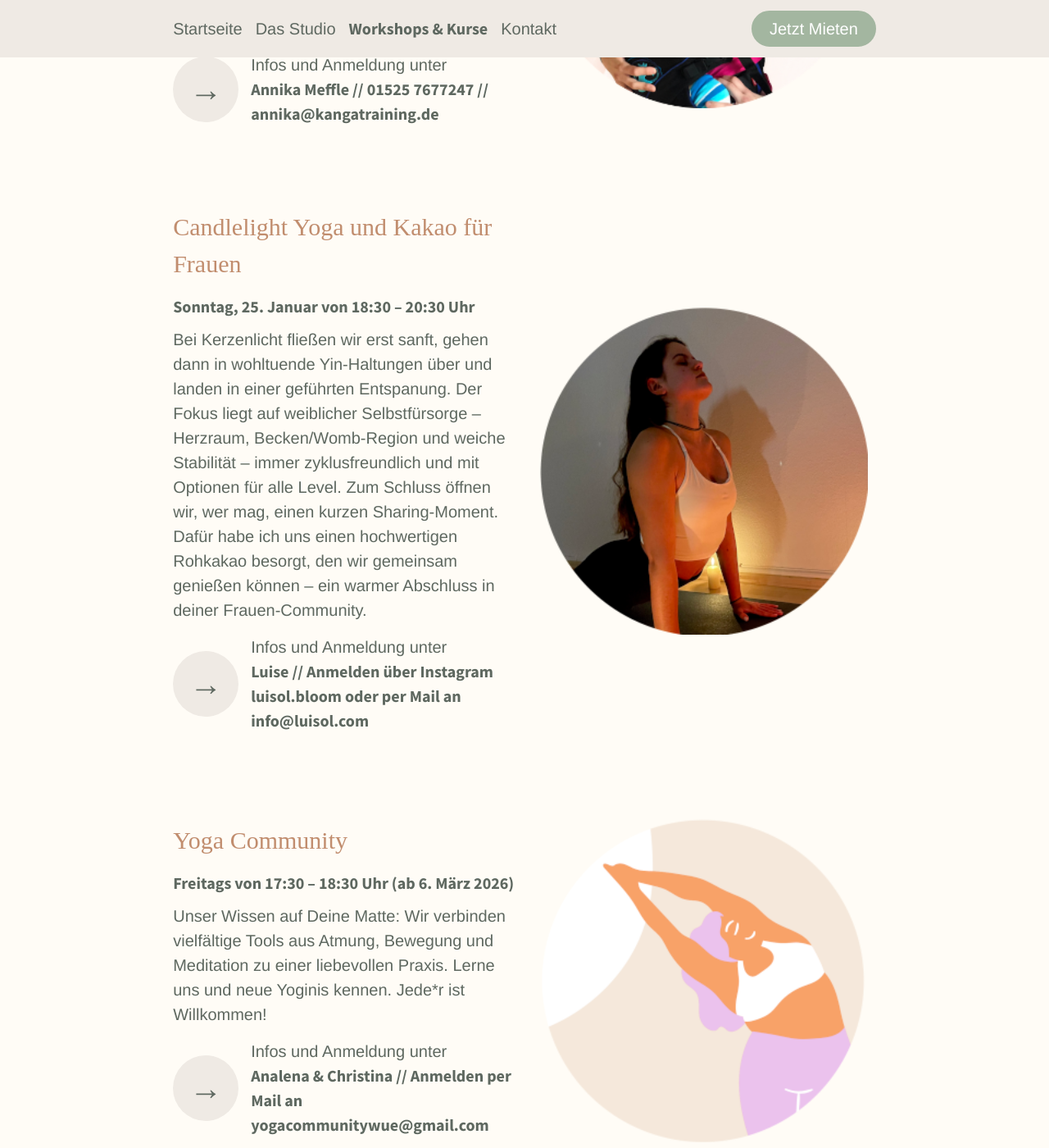
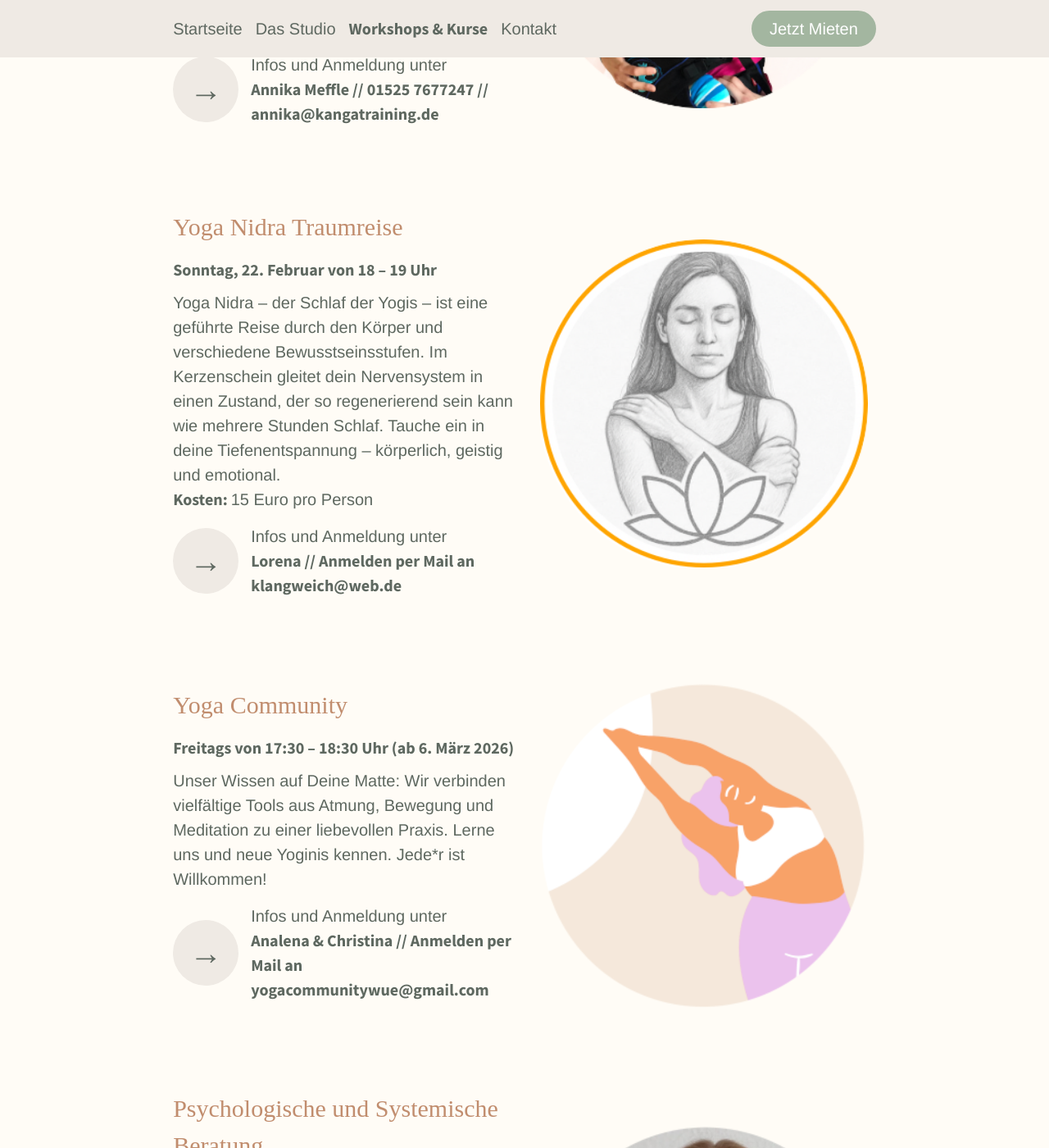
Before and after one commit to sonjafeitsch/meine-nische-website, a Jekyll site: the page built from kurse.html, in a window 1280 px wide and 1400 px high, scrolled down 1120 px. Shown: the whole window at 82% size. Built offline with Jekyll 4.4.1, drawn with Linux system fonts in a browser that asks for light colours; some web fonts are replaced.

Commit message:
update events

```diff
--- a/kurse.html
+++ b/kurse.html
@@ -11,15 +11,14 @@ events:
     Es ist eine wohltuende Auszeit und Du kannst Energie für Deine Seele tanken. In einer liebevollen Mamarunde findest Du Motivation und Spaß."
     costs: "115 € für 8-Wochen Kurs oder 90 Euro für eine flexible 5er Karte"
     address: "Annika Meffle // 01525 7677247 // annika@kangatraining.de"
-  - name: "Candlelight Yoga und Kakao für Frauen"
-    image: luisa2.png
-    time:  Sonntag, 25. Januar von 18:30 – 20:30 Uhr
-    description: "Bei Kerzenlicht fließen wir erst sanft, gehen dann in wohltuende Yin-Haltungen über und landen in einer
-    geführten Entspanung. Der Fokus liegt auf weiblicher Selbstfürsorge – Herzraum, Becken/Womb-Region und
-    weiche Stabilität – immer zyklusfreundlich und mit Optionen für alle Level. Zum Schluss öffnen wir, wer mag,
-    einen kurzen Sharing-Moment. Dafür habe ich uns einen hochwertigen Rohkakao besorgt, den wir gemeinsam genießen
-    können – ein warmer Abschluss in deiner Frauen-Community."
-    address: "Luise // Anmelden über Instagram luisol.bloom oder per Mail an info@luisol.com"
+  - name: "Yoga Nidra Traumreise"
+    image: lorena.png
+    time:  Sonntag, 22. Februar von 18 – 19 Uhr
+    description: "Yoga Nidra – der Schlaf der Yogis – ist eine geführte Reise durch den Körper und verschiedene Bewusstseinsstufen.
+    Im Kerzenschein gleitet dein Nervensystem in einen Zustand, der so regenerierend sein kann wie mehrere Stunden Schlaf.
+    Tauche ein in deine Tiefenentspannung – körperlich, geistig und emotional."
+    address: "Lorena // Anmelden per Mail an klangweich@web.de"
+    costs: "15 Euro pro Person"
   - name: "Yoga Community"
     image: yogaCommunity.png
     time:  Freitags von 17:30 – 18:30 Uhr (ab 6. März 2026)
```
